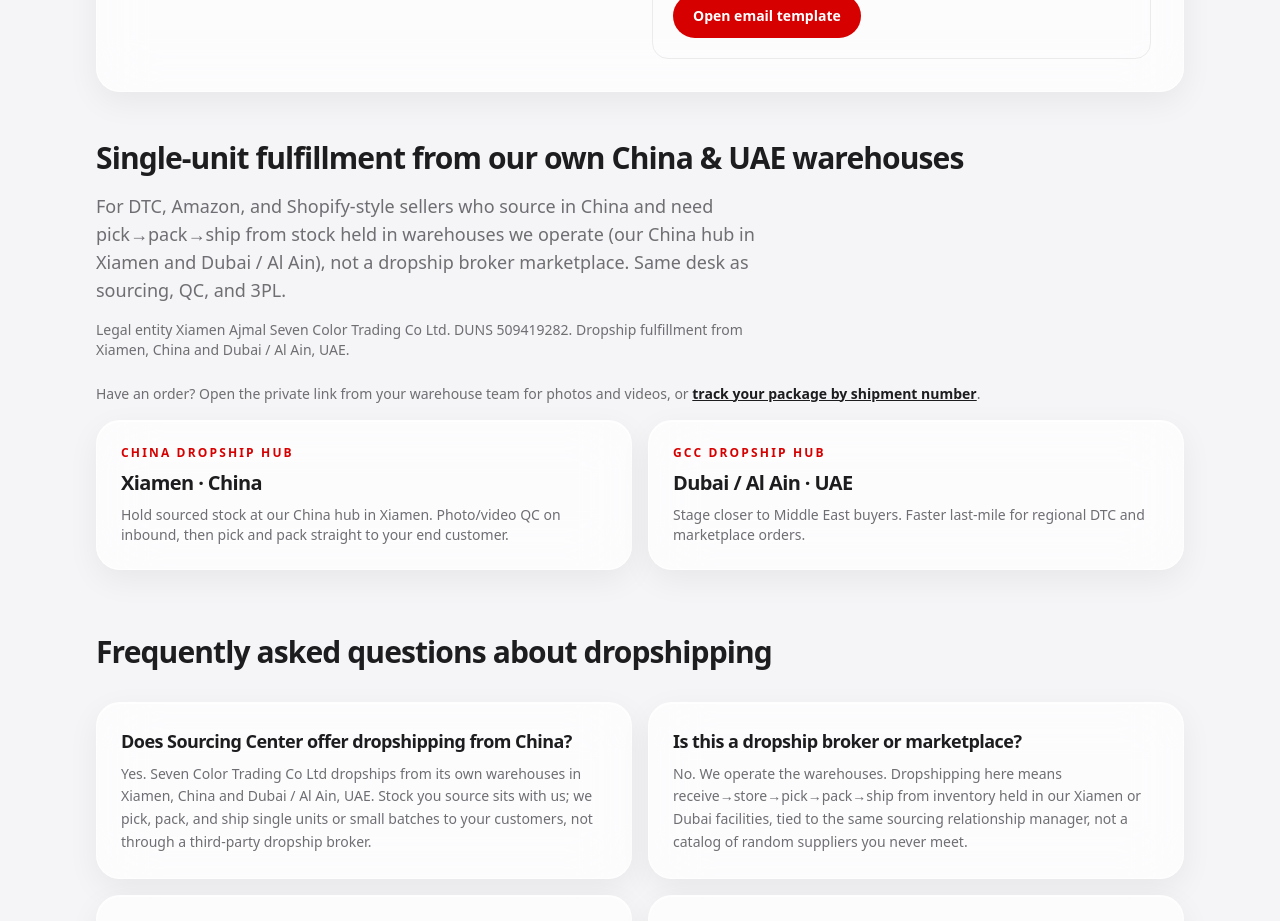
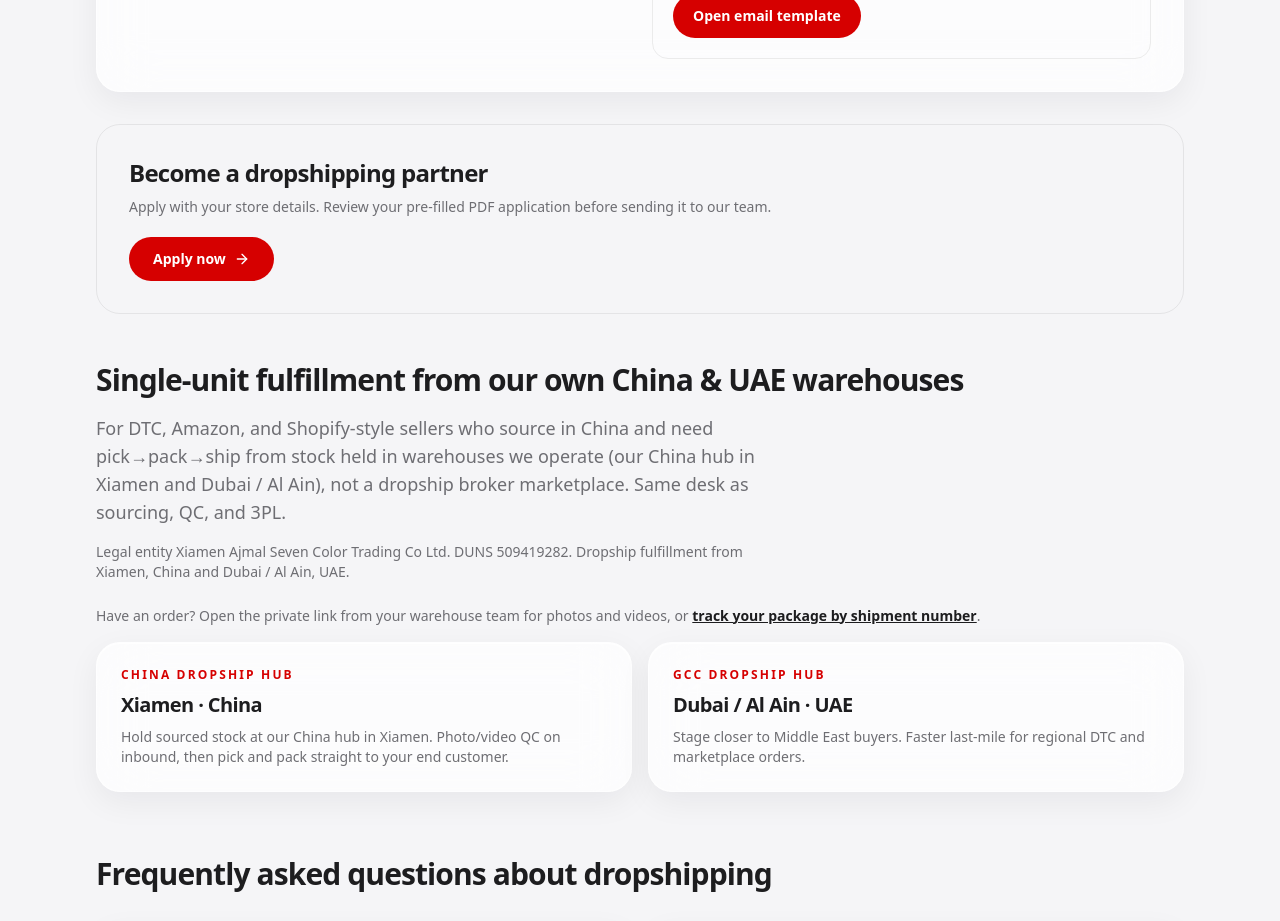
Before and after one commit to g0tPaid/sevencolortrading, a Next.js app: page /dropshipping in a window 1280 px wide. Shown: the part 1540-2461 px from the top of the page. Built offline with nearby package versions, Linux system fonts and the light colour scheme; no server answers; a web font is replaced by a local one.

Commit message:
Place partner application button below email template

```diff
--- a/src/app/(marketing)/dropshipping/page.tsx
+++ b/src/app/(marketing)/dropshipping/page.tsx
@@ -1,6 +1,7 @@
 import type { Metadata } from "next";
 import Link from "next/link";
 import { ArrowRight, ArrowDown, CheckCircle2, ClipboardCheck, Mail, PackageCheck, ShoppingCart, Truck, LockKeyhole } from "lucide-react";
+import { DropshippingApplication } from "@/components/dropshipping/application";
 import { JsonLd } from "@/components/seo/json-ld";
 import { WhatsAppPrefill } from "@/components/layout/whatsapp-prefill";
 import { CtaBand } from "@/components/shared/page-shell";
@@ -99,6 +100,8 @@ export default function DropshippingPage() {
           </div>
         </section>
 
+        <DropshippingApplication />
+
         <section className="mt-12" aria-labelledby="dropship-overview">
           <h2 id="dropship-overview" className="font-display text-2xl font-semibold tracking-tight text-ink sm:text-3xl">{dropshipping.title}</h2>
         <p className="mt-4 max-w-2xl text-muted sm:text-lg">{dropshipping.description}</p>
```
